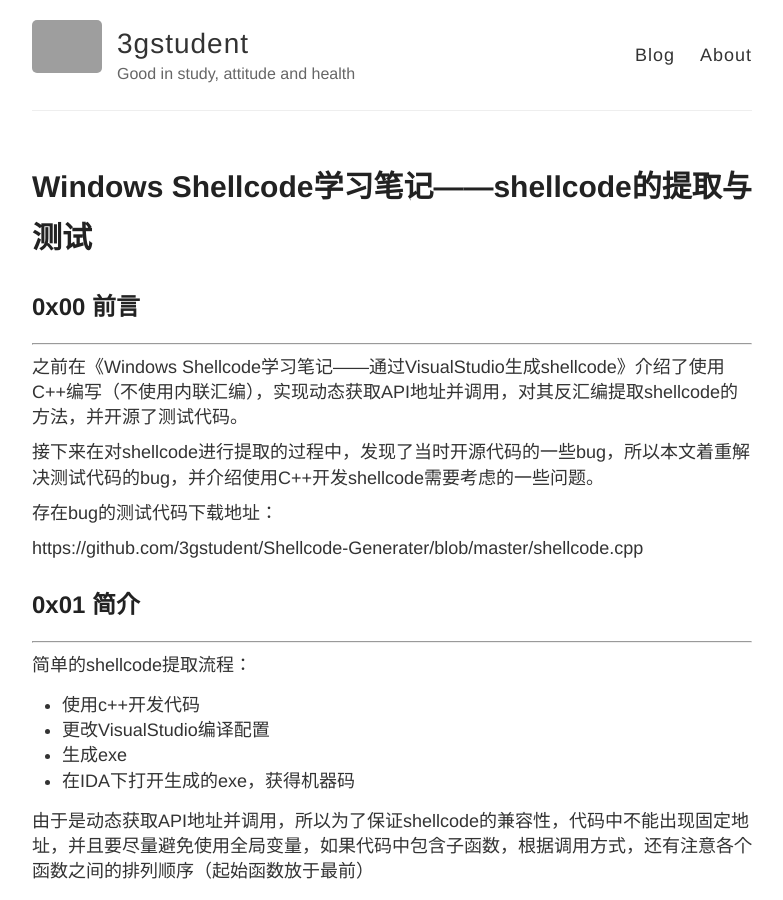
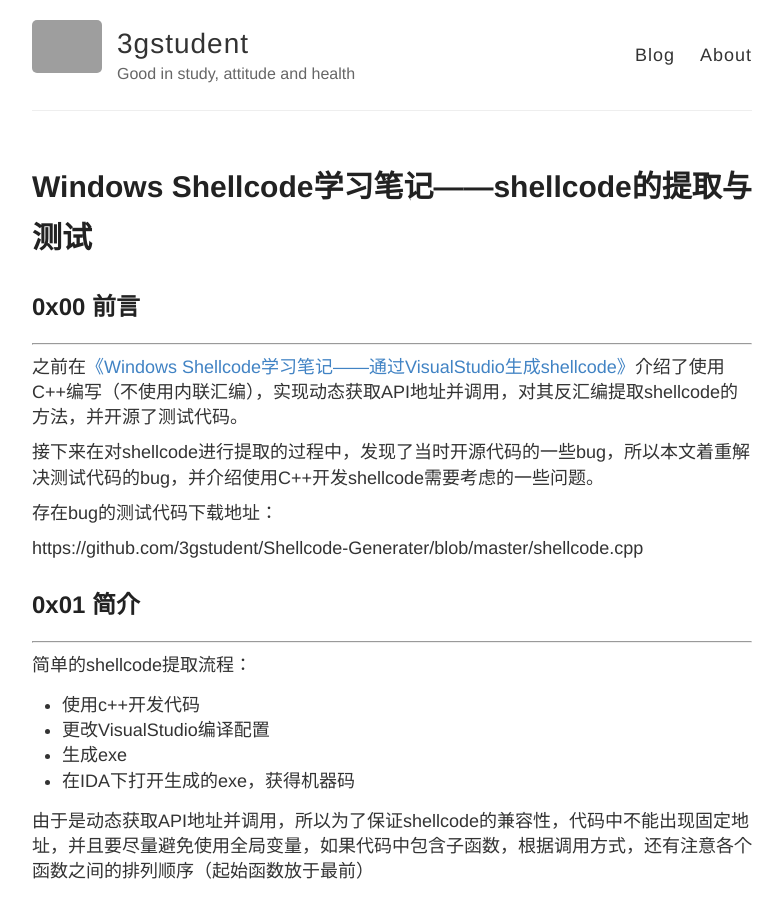
Before and after one commit to 3gstudent/backup-3gstudent.github.io, a Jekyll site: the page built from _posts/2017-2-16-Windows Shellcode学习笔记——shellcode的提取与测试.md, in a window 1280 px wide and 900 px high. Shown: the whole window, without its empty margins (248-1031 px from the left). Built offline with Jekyll 4.4.1, drawn with Linux system fonts in a browser that asks for light colours; part of the change alters nothing that is shown; grey boxes are pictures that could not be loaded.

```diff
--- a/_posts/2017-2-16-Windows Shellcode学习笔记——shellcode的提取与测试.md
+++ b/_posts/2017-2-16-Windows Shellcode学习笔记——shellcode的提取与测试.md
@@ -7,7 +7,7 @@ title: Windows Shellcode学习笔记——shellcode的提取与测试
 ## 0x00 前言
 ---
 
-之前在《Windows Shellcode学习笔记——通过VisualStudio生成shellcode》介绍了使用C++编写（不使用内联汇编），实现动态获取API地址并调用，对其反汇编提取shellcode的方法，并开源了测试代码。
+之前在[《Windows Shellcode学习笔记——通过VisualStudio生成shellcode》](https://3gstudent.github.io/3gstudent.github.io/Windows-Shellcode%E5%AD%A6%E4%B9%A0%E7%AC%94%E8%AE%B0-%E9%80%9A%E8%BF%87VisualStudio%E7%94%9F%E6%88%90shellcode/)介绍了使用C++编写（不使用内联汇编），实现动态获取API地址并调用，对其反汇编提取shellcode的方法，并开源了测试代码。
 
 接下来在对shellcode进行提取的过程中，发现了当时开源代码的一些bug，所以本文着重解决测试代码的bug，并介绍使用C++开发shellcode需要考虑的一些问题。
 
```
